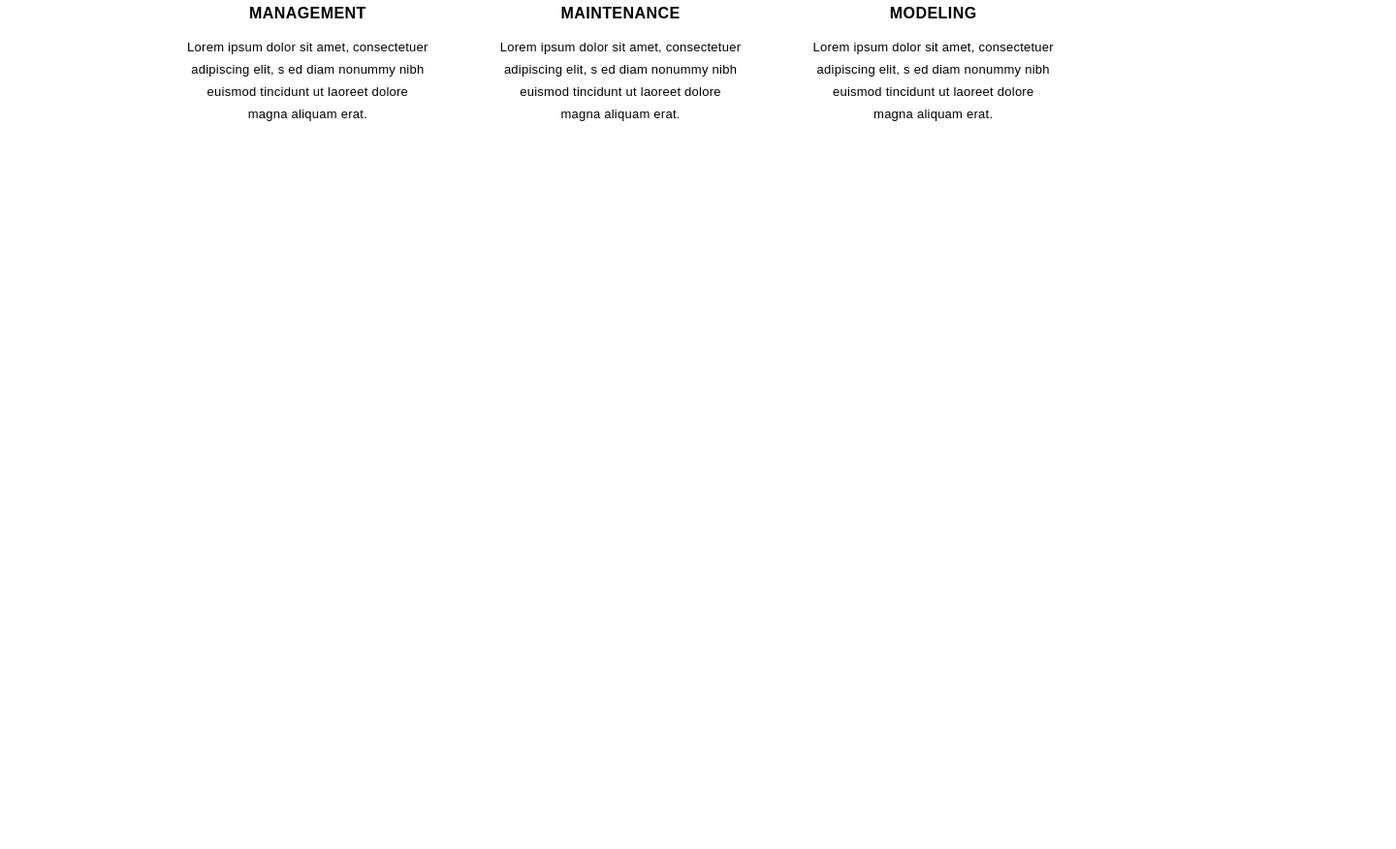
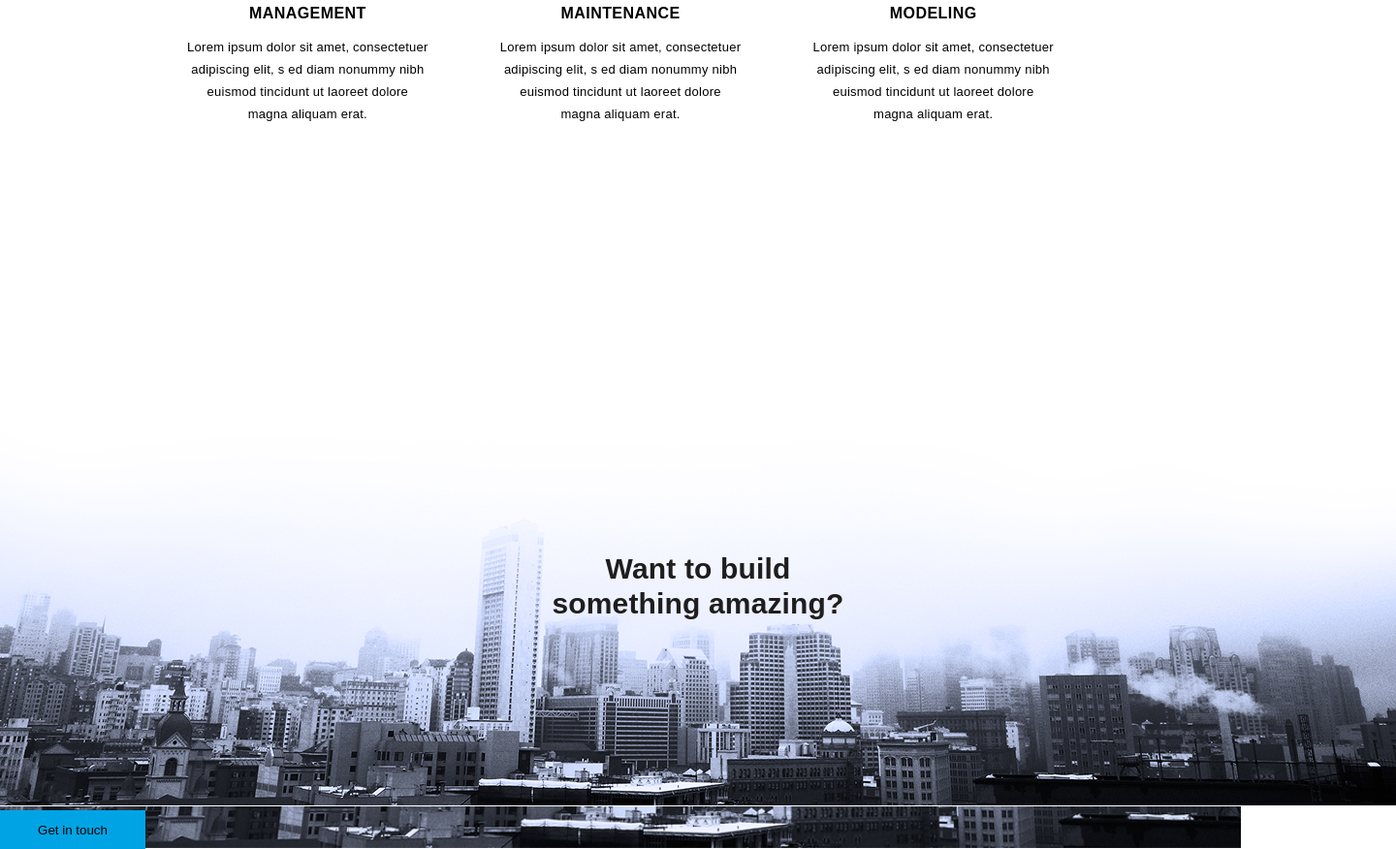
Before and after one commit to S-debugg/KONSTRUCT, a plain HTML site: page index.html in a window 1280 px wide. Shown: the part 1567-2443 px from the top of the page at 97% size, 1440 px wide, since content can reach past the window. Before the commit the page ends 1900 px from the top, so only its background shows below. Drawn offline with Linux system fonts and the light colour scheme.

Commit message:
get-in-touch

```diff
--- a/index.html
+++ b/index.html
@@ -99,5 +99,12 @@
             </div>
         </div>
     </div>
+    <div class="get_in_touch">
+        <div class="get_in_touch-container">
+            <div class="get_in_touch_text">Want to build something amazing?</div>
+            <img class="get_in_touch-img" src="img/bg_get-in-touch.jpg" alt="Want to build something amazing">
+            <button class="get-in-touch_bt">Get in touch</button>
+        </div>
+    </div>
 </body>
 </html>
--- a/style.css/main.css
+++ b/style.css/main.css
@@ -276,3 +276,37 @@ button {
 .item_factory {
     margin-right: 0;
 }
+
+/* get in touch */
+.get_in_touch {
+    background-image: url(../img/bg_get-in-touch.jpg);
+    background-repeat: no-repeat;
+    background-size: cover;
+}
+.get_in_touch-container {
+    position: relative; /* Контейнер для привязки */
+    display: inline-block; /* Размер контейнера по картинке */
+    color: rgb(31, 29, 29); /* Цвет текста */
+}
+.get_in_touch_text {
+    width: 350px;
+    height: 72px;
+    position: absolute; /* Абсолютное позиционирование текста */
+    top: 50%; /* Сдвиг сверху на 50% */
+    left: 50%; /* Сдвиг слева на 50% */
+    transform: translate(-50%, -50%); /* Точное центрирование */
+    font-size: 30px;
+    font-weight: bold;
+    line-height: 36px;
+    letter-spacing: 0.15px;
+    text-align: center;
+
+}
+.get_in_touch-img {
+}
+.get-in-touch_bt {
+    width: 150px;
+    height: 40px;
+    background-color: #00A4E5;
+    border: none;
+}
```
Also changed, not shown: img/bg_get-in-touch.jpg (added).
